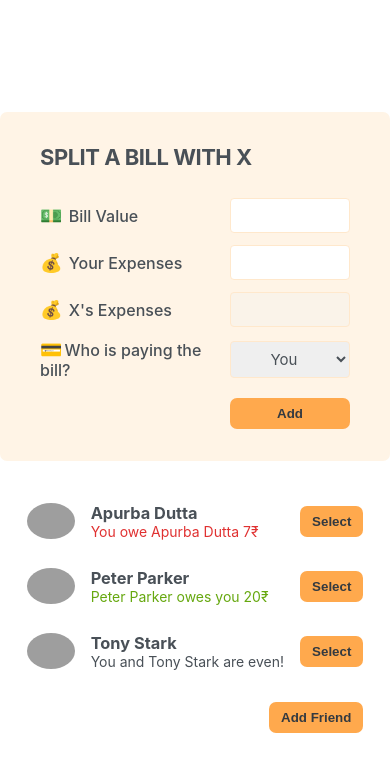
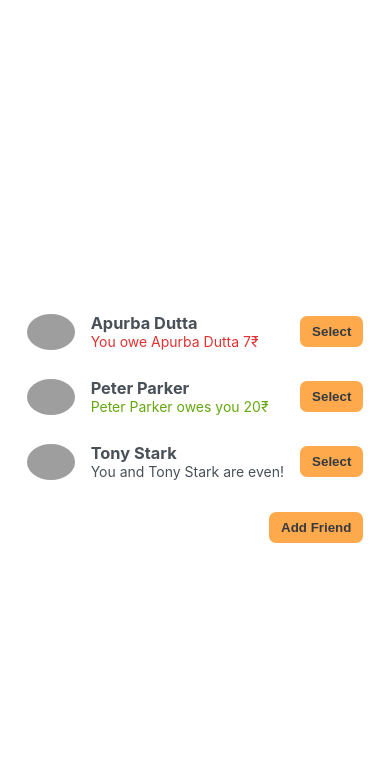
Before and after one commit to apurba2099/bill-buddies, a React (Create React App) app: page / in a window 390 px wide. Shown: the top 772 px of the page. Built offline with nearby package versions, Linux system fonts and the light colour scheme; grey boxes are pictures that could not be loaded.

Commit message:
6. Selecting friend feature

```diff
--- a/src/App.jsx
+++ b/src/App.jsx
@@ -16,52 +16,34 @@
     setShowAddFriend(false);
   }
 
+  //Remove the formsplit in the UI
+  const [selectedFriend, setSelectedFriend] = useState(null);
+
+  //Handle & Update the form split and
+  function handleTheSelection(friend) {
+    // setSelectedFriend(friend);
+    setSelectedFriend((cur) => (cur?.id === friend.id ? null : friend));
+    setShowAddFriend(false);
+  }
   return (
     <>
       <div className="app">
         <div className="sidebar">
-          <FriendList friends={friends} />
+          <FriendList
+            friends={friends}
+            onSelection={handleTheSelection}
+            selectedFriend={selectedFriend}
+          />
+
           {showAddFriend && <FormAddFriend onAddFriend={handleAddFriend} />}
+
           <Button onClick={handleShowFriend}>
             {!showAddFriend ? "Add Friend" : "Close"}
           </Button>
         </div>
-        <FormSplitBill />
+        {selectedFriend && <FormSplitBill selectedFriend={selectedFriend} />}
       </div>
     </>
-  );
-}
-
-function FriendList({ friends }) {
-  return (
-    <ul>
-      {friends.map((friend) => (
-        <Friend key={friend.id} friend={friend} />
-      ))}
-    </ul>
-  );
-}
-
-//MAIN FRIEND BOX
-function Friend({ friend }) {
-  return (
-    <li>
-      <img src={friend.image} alt={friend.name} />
-      <h3>{friend.name}</h3>
-
-      {friend.balance < 0 && (
-        <p className="red">
-          You owe {friend.name} {Math.abs(friend.balance)}&#8377;
-        </p>
-      )}
-      {friend.balance > 0 && (
-        <p className="green">
-          {friend.name} owes you {Math.abs(friend.balance)}&#8377;
-        </p>
-      )}
-      {friend.balance === 0 && <p>You and {friend.name} are even!</p>}
-      <Button>Select</Button>
-    </li>
   );
 }
 
@@ -71,6 +53,51 @@
     <button className="button" onClick={onClick}>
       {children}
     </button>
+  );
+}
+
+function FriendList({ friends, onSelection, selectedFriend }) {
+  return (
+    <ul>
+      {friends.map((friend) => (
+        <Friend
+          key={friend.id}
+          friend={friend}
+          onSelection={onSelection}
+          selectedFriend={selectedFriend}
+        />
+      ))}
+    </ul>
+  );
+}
+
+//MAIN FRIEND BOX
+function Friend({ friend, onSelection, selectedFriend }) {
+  const isSelected = selectedFriend?.id === friend.id;
+
+  return (
+    <li className={isSelected ? "selected" : ""}>
+      <img src={friend.image} alt={friend.name} />
+      <h3>{friend.name}</h3>
+
+      {friend.balance < 0 && (
+        <p className="red">
+          You owe {friend.name} {Math.abs(friend.balance)}&#8377;
+        </p>
+      )}
+
+      {friend.balance > 0 && (
+        <p className="green">
+          {friend.name} owes you {Math.abs(friend.balance)}&#8377;
+        </p>
+      )}
+
+      {friend.balance === 0 && <p>You and {friend.name} are even!</p>}
+
+      <Button onClick={() => onSelection(friend)}>
+        {isSelected ? "Close" : "Select"}
+      </Button>
+    </li>
   );
 }
 
@@ -117,10 +144,10 @@
   );
 }
 
-function FormSplitBill() {
+function FormSplitBill({ selectedFriend }) {
   return (
     <form className="form-split-bill">
-      <h2>Split a bill with X</h2>
+      <h2>Split a bill with {selectedFriend.name}</h2>
 
       <label>💵 Bill Value</label>
       <input type="text" />
@@ -128,13 +155,13 @@
       <label>💰 Your Expenses</label>
       <input type="text" />
 
-      <label>💰 X's Expenses</label>
+      <label>💰 {selectedFriend.name}'s Expenses</label>
       <input type="text" disabled />
 
       <label>💳Who is paying the bill?</label>
       <select>
         <option value="user">You</option>
-        <option value="friend">X</option>
+        <option value="friend">{selectedFriend.name}</option>
       </select>
 
       <Button>Add</Button>
--- a/src/index.css
+++ b/src/index.css
@@ -178,7 +178,7 @@
     display: flex;
     justify-content: center;
     align-items: center;
-    flex-direction: column-reverse;
+    flex-direction: column;
     gap: 30px;
   }
 }
```
